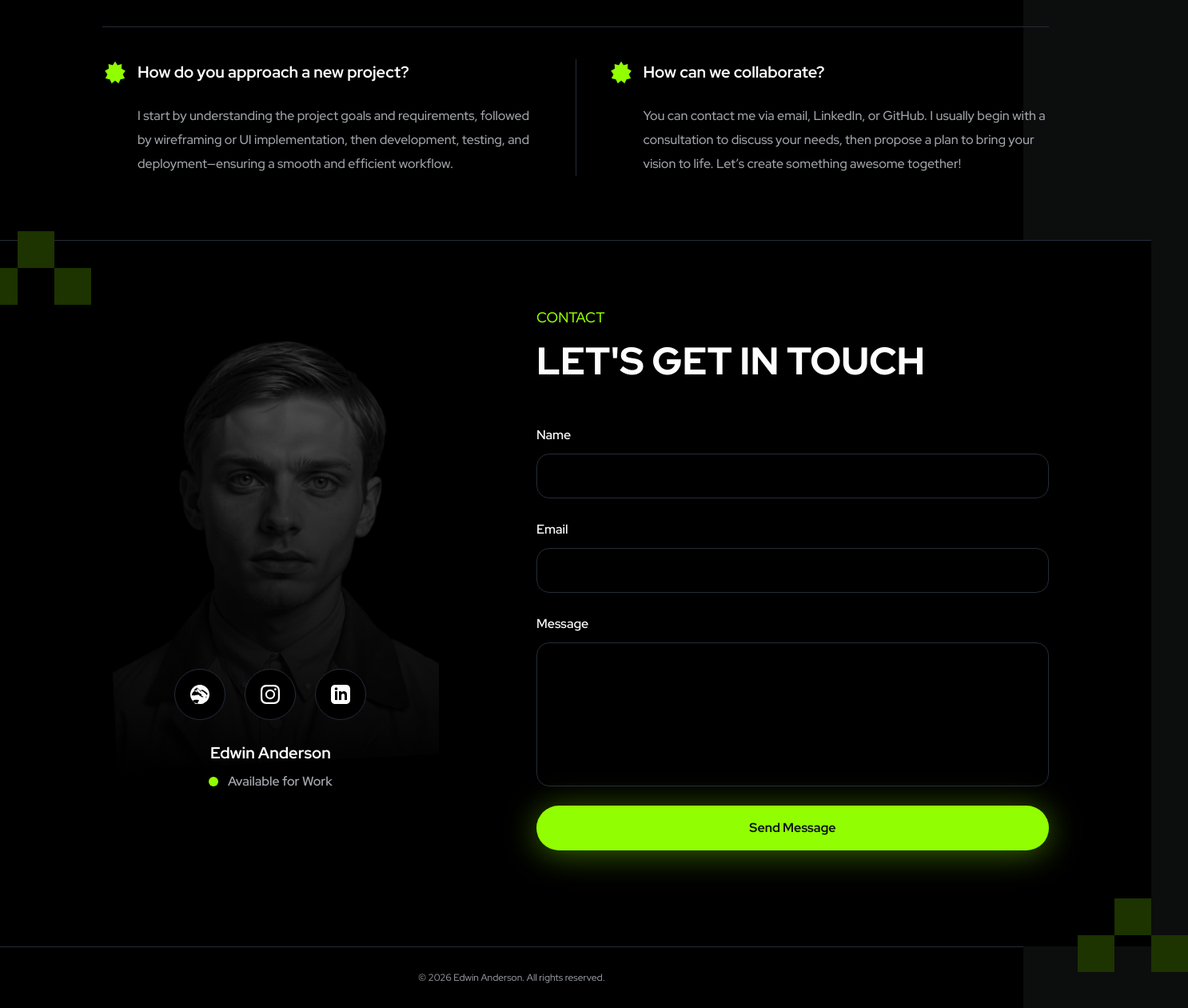
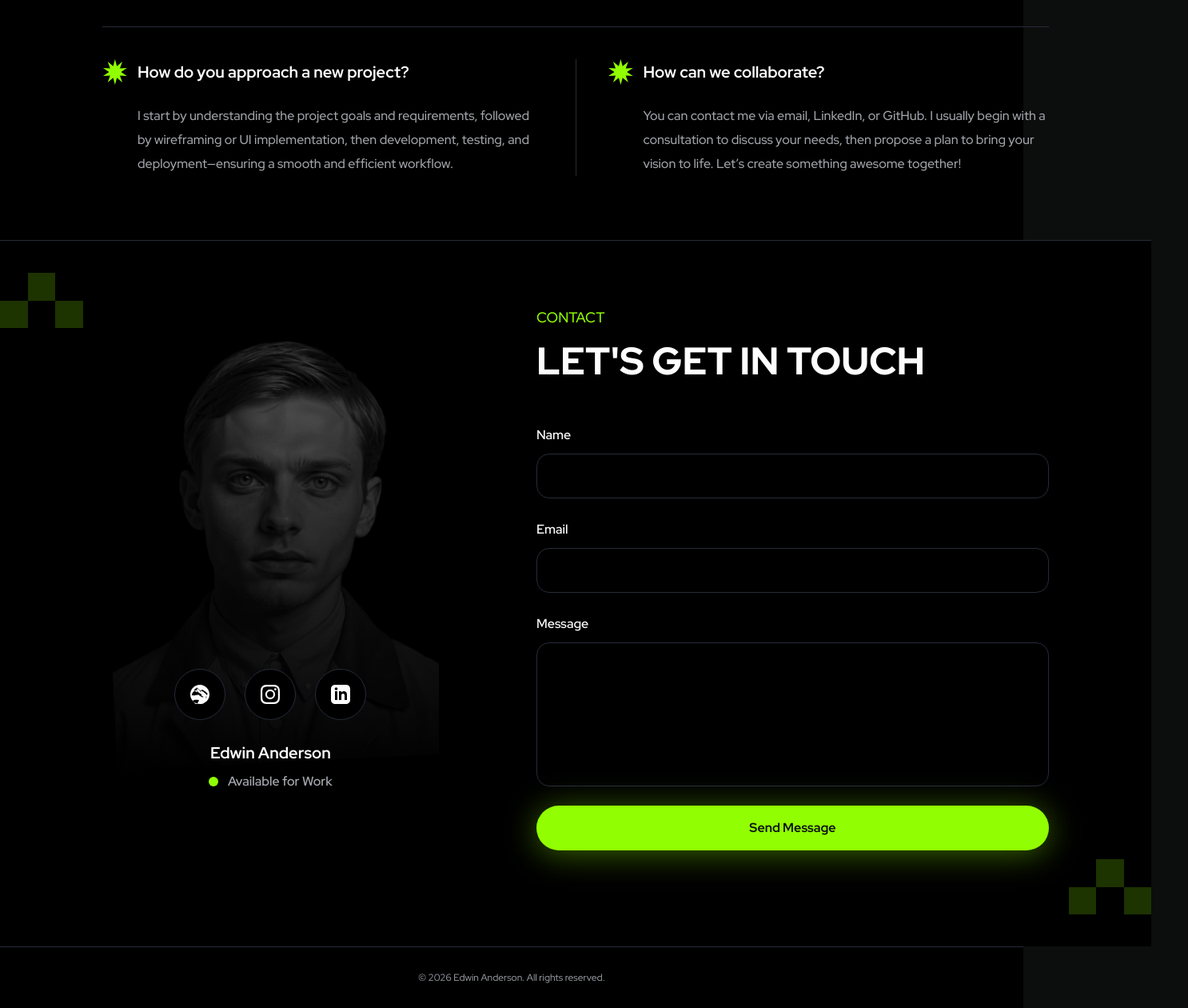
Before and after one commit to workwitheduardus/portofolio-show-case, a Next.js app: page / in a window 1280 px wide. Shown: the part 8672-9932 px from the top of the page at 80% size, 1486 px wide, since content can reach past the window. Built offline with nearby package versions, Linux system fonts and the light colour scheme.

Commit message:
feat contact section

```diff
--- a/src/app/home/partials/Contact.tsx
+++ b/src/app/home/partials/Contact.tsx
@@ -1,18 +1,13 @@
 import React, { useState } from "react";
 
 export default function ContactSection() {
-  // State untuk mengontrol penampakan & jenis pop-up status
-  // null = sembunyi, 'success' = popup sukses, 'failed' = popup gagal
+
   const [popupStatus, setPopupStatus] = useState<"success" | "failed" | null>(
     null,
   );
 
-  // Fungsi submit handler form
   const handleFormSubmit = (e: React.FormEvent<HTMLFormElement>) => {
     e.preventDefault();
-
-    // Skenario Simulasi: Ganti baris logika di bawah ini dengan integrasi API Anda nyata
-    // Di sini kita membuat simulasi acak 50:50 antara respon sukses atau gagal
     const isSuccessSimulated = Math.random() > 0.5;
 
     if (isSuccessSimulated) {
@@ -22,21 +17,45 @@ export default function ContactSection() {
     }
   };
 
-  // Fungsi menutup jendela pop-up dialog status
   const closePopup = () => {
     setPopupStatus(null);
   };
 
   return (
-    <section className="contact-section">
-      {/* KOTAK HIJAU KIRI ATAS */}
-      <div className="green-rect-group top-left-decor">
-        <div className="rect-block b1"></div>
-        <div className="rect-block b2"></div>
-        <div className="rect-block b3"></div>
+    <section className="contact-section relative w-full bg-black py-20 overflow-hidden">
+      <div
+        className="absolute top-10 left-0"
+        style={{ width: "103.5px", height: "69px" }}
+      >
+        <div
+          className="bg-primary-400 absolute"
+          style={{
+            width: "34.5px",
+            height: "34.5px",
+            left: "34.5px",
+            top: "0px",
+          }}
+        />
+        <div
+          className="bg-primary-400 absolute"
+          style={{
+            width: "34.5px",
+            height: "34.5px",
+            left: "0px",
+            top: "34.5px",
+          }}
+        />
+        <div
+          className="bg-primary-400 absolute"
+          style={{
+            width: "34.5px",
+            height: "34.5px",
+            left: "69px",
+            top: "34.5px",
+          }}
+        />
       </div>
 
-      {/* Konten Utama Kiri: Portrait & Media Sosial */}
       <div className="contact-content-card">
         <img
           src="Portrait-of-a-Young-Man.svg"
@@ -104,7 +123,6 @@ export default function ContactSection() {
         </div>
       </div>
 
-      {/* Konten Utama Kanan: Interactive Form */}
       <form className="contact-form-block" onSubmit={handleFormSubmit}>
         <div className="form-header-wrap">
           <span className="form-tag uppercase">Contact</span>
@@ -155,14 +173,39 @@ export default function ContactSection() {
         </div>
       </form>
 
-      {/* KOTAK HIJAU KANAN BAWAH */}
-      <div className="green-rect-group bottom-right-decor">
-        <div className="rect-block b1"></div>
-        <div className="rect-block b2"></div>
-        <div className="rect-block b3"></div>
+      <div
+        className="absolute bottom-10 right-0"
+        style={{ width: "103.5px", height: "69px" }}
+      >
+        <div
+          className="bg-primary-400 absolute"
+          style={{
+            width: "34.5px",
+            height: "34.5px",
+            left: "34.5px",
+            top: "0px",
+          }}
+        />
+        <div
+          className="bg-primary-400 absolute"
+          style={{
+            width: "34.5px",
+            height: "34.5px",
+            left: "0px",
+            top: "34.5px",
+          }}
+        />
+        <div
+          className="bg-primary-400 absolute"
+          style={{
+            width: "34.5px",
+            height: "34.5px",
+            left: "69px",
+            top: "34.5px",
+          }}
+        />
       </div>
 
-      {/* RENDERING CONDITIONAL POP UP (Muncul hanya jika state tidak null) */}
       {popupStatus !== null && (
         <div className="modal-overlay" onClick={closePopup}>
           {/* Skenario 1: Sukses Mengirim Pesan */}
--- a/src/app/home/partials/FAQ.tsx
+++ b/src/app/home/partials/FAQ.tsx
@@ -1,4 +1,5 @@
 import React from "react";
+import Image from "next/image";
 
 const faqData = [
   {
@@ -67,19 +68,13 @@ export default function FAQ() {
                   <div className="faq-card">
                     <div className="faq-card-header">
                       {/* Green Vector Icon wrapper */}
-                      <div className="faq-icon-wrap flex shrink-0 items-center justify-center w-6 h-6 lg:w-8 lg:h-8">
-                        {/* Ikon Bintang 10 Sudut sesuai gambar contoh */}
-                        <svg
-                          className="w-full h-full"
-                          viewBox="0 0 24 24"
-                          fill="none"
-                          xmlns="http://www.w3.org/2000/svg"
-                        >
-                          <path
-                            d="M12 2L14.22 5.58L18.27 4.54L17.95 8.73L21.61 10.82L19.22 14.28L21.1 18.06L17.02 18.99L15.22 22.78L12 20L8.78 22.78L6.98 18.99L2.9 18.06L4.78 14.28L2.39 10.82L6.05 8.73L5.73 4.54L9.78 5.58L12 2Z"
-                            fill="#91FF02"
-                          />
-                        </svg>
+                      <div className="faq-icon-wrap relative flex shrink-0 items-center justify-center w-6 h-6 lg:w-8 lg:h-8">
+                        <Image
+                          src="/faq-icon.svg"
+                          alt="FAQ Icon"
+                          fill
+                          className="object-contain"
+                        />
                       </div>
                       {/* Question Text */}
                       <h3 className="faq-question-text">{item.question}</h3>
```
Also changed, not shown: public/faq-icon.svg (added).
